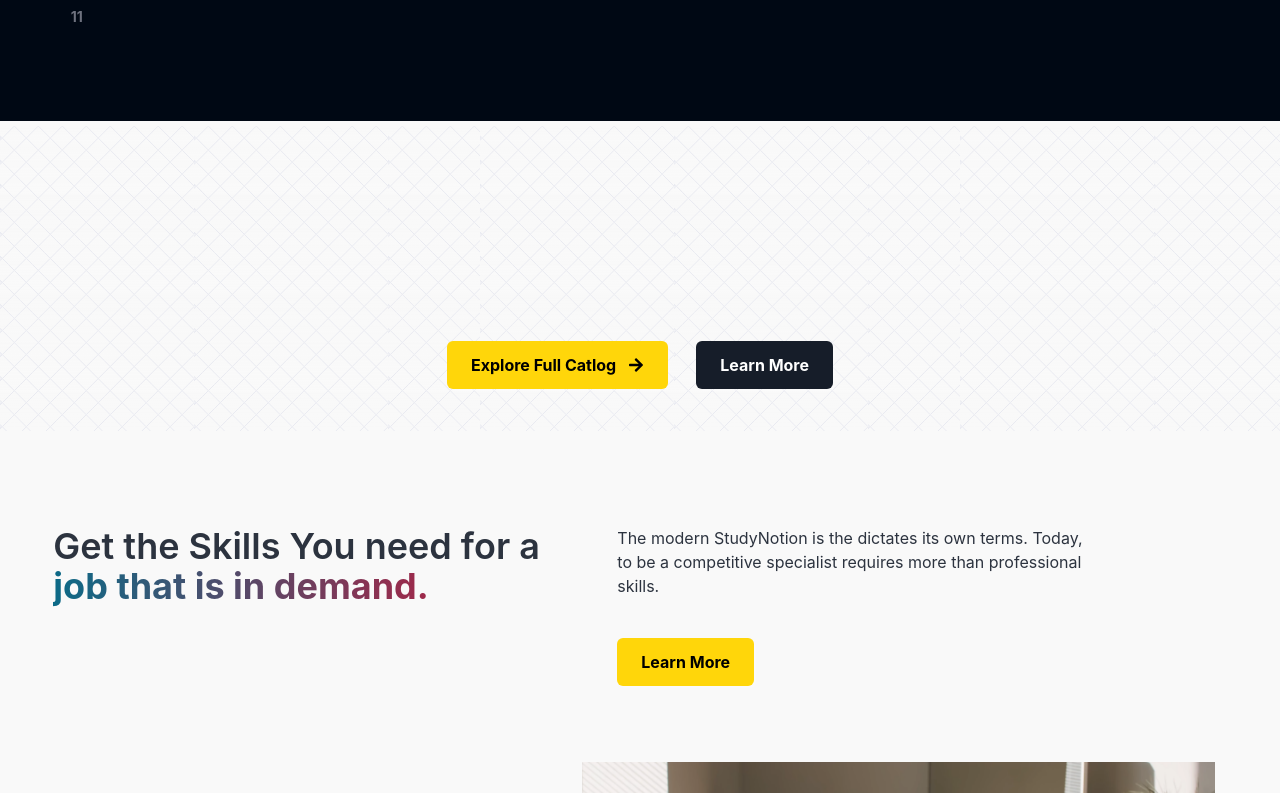
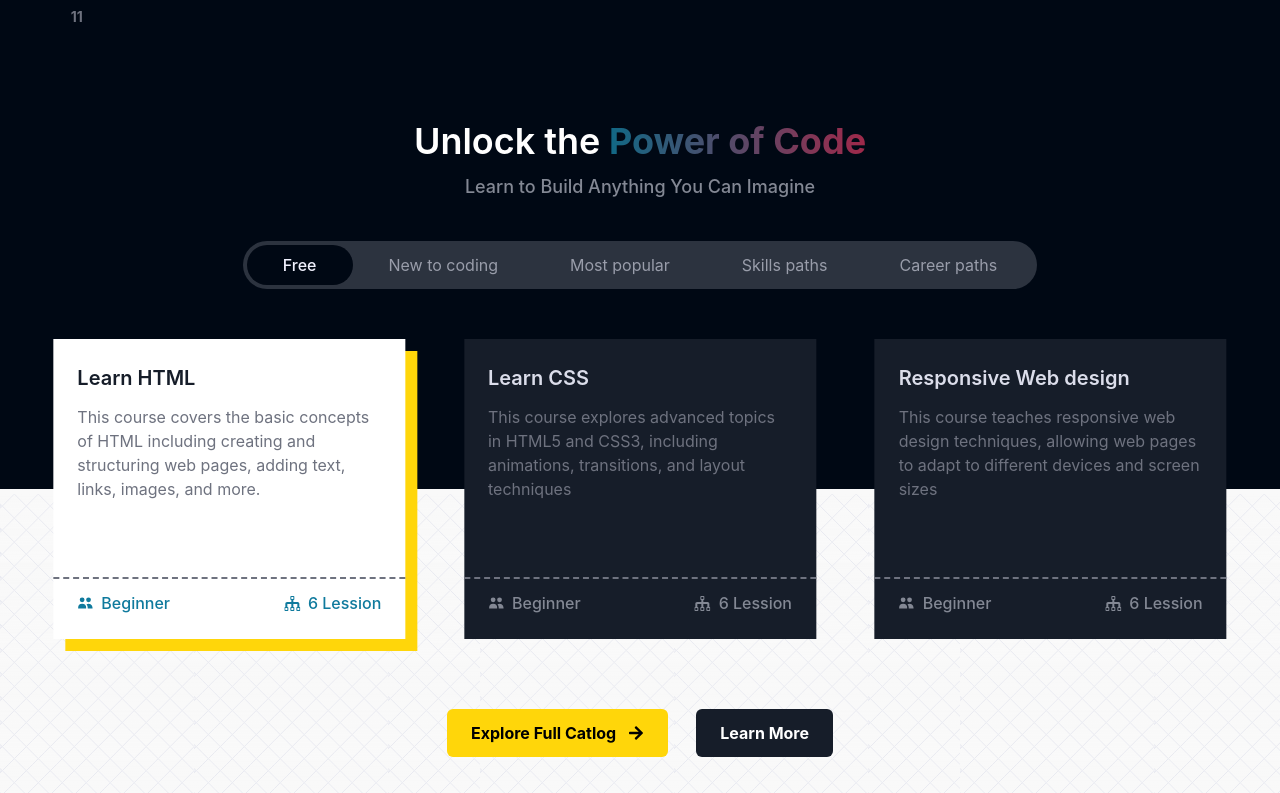
Before and after one commit to Priyanshu-at0510/StudyNotion-Learning-Portal, a React (Create React App) app: page / in a window 1280 px wide. Shown: the part 1307-2100 px from the top of the page. Built offline with nearby package versions, Linux system fonts and the light colour scheme.

Commit message:
Update the Home page , adding the ExploreMore Section where i defiend the cards

```diff
--- /dev/null
+++ b/src/components/core/Home Page/CourseCard.jsx
@@ -0,0 +1,50 @@
+import React from "react";
+
+// Importing React Icons
+import { HiUsers } from "react-icons/hi";
+import { ImTree } from "react-icons/im";
+
+const CourseCard = ({cardData, currentCard, setCurrentCard}) => {
+  return (
+    <div
+      className={`w-[360px] lg:w-[30%] ${
+        currentCard === cardData?.heading
+          ? "bg-white shadow-[12px_12px_0_0] shadow-yellow-50"
+          : "bg-richblack-800"
+      }  text-richblack-25 h-[300px] box-border cursor-pointer`}
+      onClick={() => setCurrentCard(cardData?.heading)}
+    >
+      <div className="border-b-[2px] border-richblack-400 border-dashed h-[80%] p-6 flex flex-col gap-3">
+        <div
+          className={` ${
+            currentCard === cardData?.heading && "text-richblack-800"
+          } font-semibold text-[20px]`}
+        >
+          {cardData?.heading}
+        </div>
+
+        <div className="text-richblack-400">{cardData?.description}</div>
+      </div>
+
+      <div
+        className={`flex justify-between ${
+          currentCard === cardData?.heading ? "text-blue-300" : "text-richblack-300"
+        } px-6 py-3 font-medium`}
+      >
+        {/* Level */}
+        <div className="flex items-center gap-2 text-[16px]">
+          <HiUsers />
+          <p>{cardData?.level}</p>
+        </div>
+
+        {/* Flow Chart */}
+        <div className="flex items-center gap-2 text-[16px]">
+          <ImTree />
+          <p>{cardData?.lessionNumber} Lession</p>
+        </div>
+      </div>
+    </div>
+  );
+};
+
+export default CourseCard;
--- /dev/null
+++ b/src/components/core/Home Page/ExploreMore.jsx
@@ -0,0 +1,67 @@
+import React, { useState } from 'react'
+import { HomePageExplore } from '../../../data/homepage-explore';
+import { HighlightText } from './HighlightText';
+import  CourseCard  from './CourseCard';
+const tabsName=[
+    "Free",
+    "New to coding",
+    "Most popular",
+    "Skills paths",
+    "Career paths"
+];
+export const ExploreMore = () => {
+    const [currentTab,setCurrentTab]=useState(tabsName[0]);
+    const [courses,setCourses]=useState(HomePageExplore[0].courses);
+    const [currentCard,setCurrentCard]=useState(HomePageExplore[0].courses[0].heading);
+
+    const setMyCards=(value)=>{
+        setCurrentTab(value);
+        const result=HomePageExplore.filter((course)=>course.tag===value);
+        setCourses(result[0].courses);
+        setCurrentCard(result[0].courses[0].heading);
+    }
+  return (
+    <div>
+        <div className='font-semibold text-4xl text-center'>
+            Unlock the
+            <HighlightText text={"Power of Code"}/>
+        </div>
+        <p className='font-medium  text-richblack-300 text-center mt-3 text-lg my-10'>Learn to Build Anything You Can Imagine</p>
+        <div className='flex flex-row rounded-full bg-richblack-700 px-1 py-1 mb-5 mt-4 border-richblack-300 '>
+            {
+                tabsName.map((element,index)=>{
+                    return(
+                        <div
+                          key={index}
+                          className={`text-[16px] flex flex-row items-center gap-3
+                            ${currentTab===element
+                                 ? "bg-richblack-900 text-richblack-5 font-medium px-3"
+                                 : "text-richblack-200 "} rounded-full transition-all duration-200 cursor-pointer hover:bg-richblack-900 hover:text-richblack-5 px-9 py-2`}
+                           onClick={()=>setMyCards(element)}
+                          >
+                            {element}
+                        </div>
+                    )
+                })
+            }
+        </div>
+        <div className='lg:h-[150px] h-full mt-[50px]'>
+           {/* course card ka group */}
+           <div className="lg:absolute gap-10 justify-center lg:gap-0 flex lg:justify-between flex-wrap w-full lg:bottom-[0] lg:left-[50%] lg:translate-x-[-50%] lg:translate-y-[50%] text-black lg:mb-0 mb-7 lg:px-0 px-3">
+            {
+                courses.map((element,index)=>{
+                   return (
+                    <CourseCard
+                     key={index}
+                     cardData={element}
+                     currentCard={currentCard}
+                     setCurrentCard={setCurrentCard}
+                     />
+                   )
+                })
+            }
+           </div>
+        </div>
+    </div>
+  )
+}
--- /dev/null
+++ b/src/components/core/Home Page/InstructorSection.jsx
@@ -0,0 +1,42 @@
+import React from 'react'
+import instructorImage from "../../../assets/Images/Instructor.png"
+import { HighlightText } from './HighlightText'
+import { CTAbutton } from './CTAbutton'
+import { FaArrowRight } from 'react-icons/fa'
+export const InstructorSection = () => {
+  return (
+    <div className='mt-14 mb-4'>
+        <div className='flex flex-col-reverse lg:flex-row items-center gap-10 lg:gap-20'>
+            {/* Image */}
+            <div className='w-full lg:w-[50%]'>
+            <img
+                src={instructorImage}
+                alt='Instructor'
+                className='shadow-white mx-auto'
+            />
+            </div>
+
+            {/* Text Content */}
+            <div className='w-full lg:w-[50%] flex flex-col gap-8 text-center lg:text-left'>
+            <div className='flex flex-col font-bold text-3xl lg:text-4xl'>
+                <p>Become an</p>
+                <HighlightText text={"Instructor"} />
+            </div>
+            <div className='font-medium text-richblack-300 text-base px-4 lg:px-0'>
+                Instructors from around the world teach millions of students on StudyNotion.
+                We provide the tools and skills to teach what you love.
+            </div>
+            <div className='w-fit mx-auto lg:mx-0'>
+                <CTAbutton active={true} linkto={"/signup"}>
+                <div className='flex items-center gap-2'>
+                    Start teaching Today
+                    <FaArrowRight />
+                </div>
+                </CTAbutton>
+            </div>
+            </div>
+        </div>
+        </div>
+
+  )
+}
--- a/src/components/core/Home Page/LearningLanguageSection.jsx
+++ b/src/components/core/Home Page/LearningLanguageSection.jsx
@@ -15,7 +15,7 @@
              <div className='text-center text-richblack-600 mx-auto text-base mt-1 w-[70%] font-medium'>
                 Using spin making learning multiple languages easy. with 20+ languages realistic voice-over, progress tracking, custom schedule and more.
              </div>
-             <div className='flex flex-row items-center justify-center mt-8 mx-auto'>
+             <div className='flex flex-col md:flex-row items-center justify-center mt-8 mx-auto'>
                <img
                 src={know_your_progress}
                 alt='know_your_progress'
--- a/src/pages/Home.jsx
+++ b/src/pages/Home.jsx
@@ -7,6 +7,8 @@
 import { CodeBlocks } from '../components/core/Home Page/CodeBlocks';
 import { TimelineSection } from '../components/core/Home Page/TimelineSection';
 import { LearningLanguageSection } from '../components/core/Home Page/LearningLanguageSection';
+import { InstructorSection } from '../components/core/Home Page/InstructorSection';
+import { ExploreMore } from '../components/core/Home Page/ExploreMore';
 export const Home = () => {
   return (
     <div>
@@ -109,6 +111,8 @@
               />
             </div>
 
+            <ExploreMore/>
+
         </div>
         {/* section2 */}
         <div className='bg-pure-greys-5 text-richblack-700'>
@@ -145,9 +149,14 @@
            <TimelineSection/>
            <LearningLanguageSection/>
           </div>
+
         </div>
         {/* section3 */}
-
+        <div className='w-11/12 mx-auto max-w-maxContent flex flex-col items-center justify-between gap-8 bg-richblack-900 text-white'>
+          <InstructorSection/>
+          <h2 className='text-4xl font-semibold text-center mt-9 '>Review from Other Learners</h2>
+          {/* Review slider here */}
+        </div>
         {/* Footer */}
 
     </div>
```
